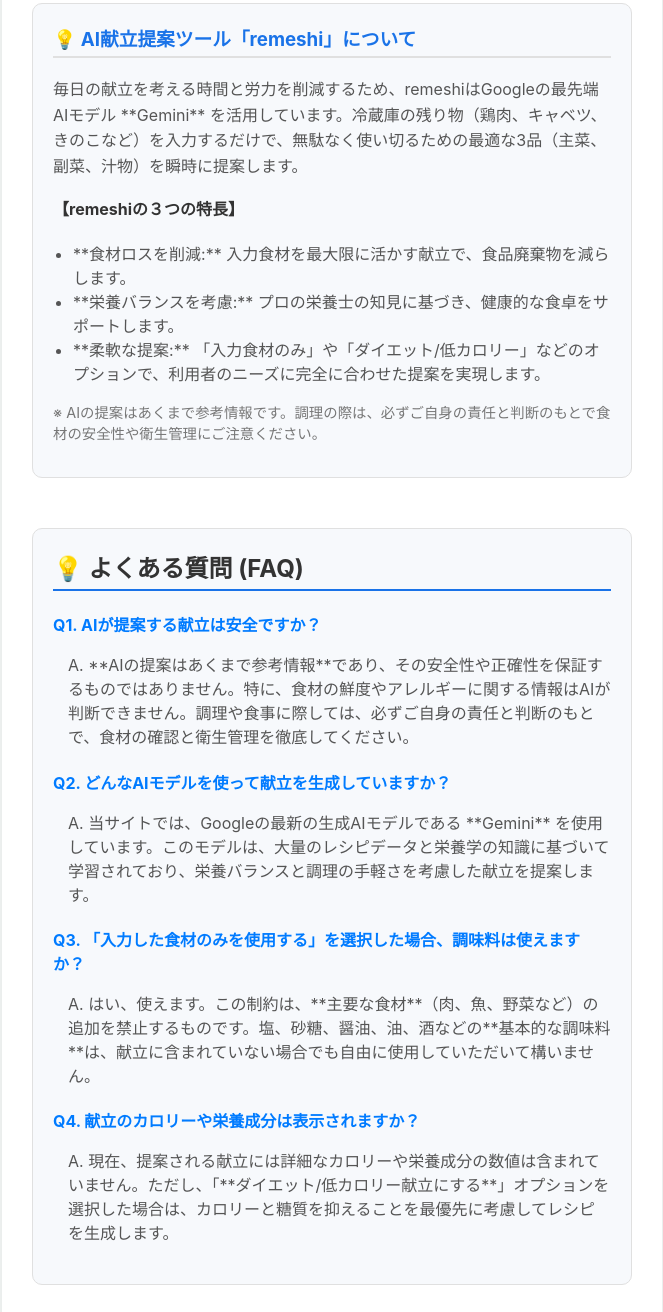
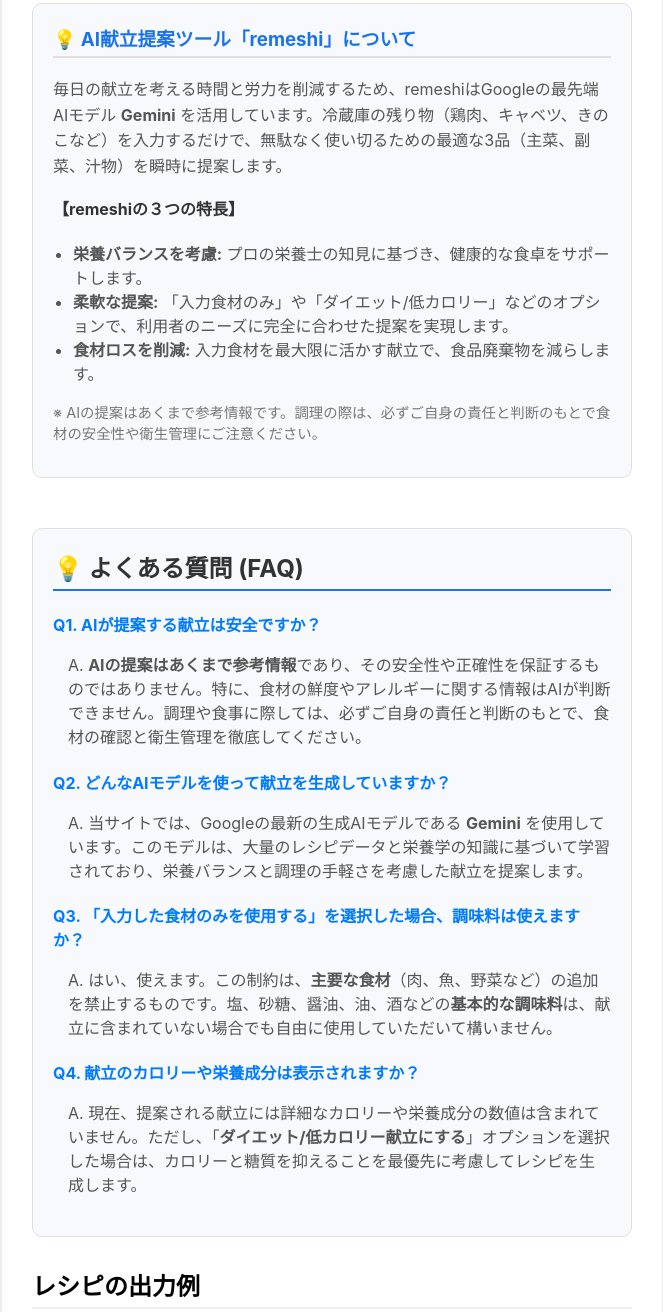
Before and after one commit to swatanabe1005/remeshi, a website: page public/index.html in a window 1280 px wide. Shown: the part 835-2147 px from the top of the page, without its empty margins (308-971 px from the left). Drawn offline with nearby package versions, Linux system fonts and the light colour scheme.

Commit message:
Markdown形式の記載をHTML形式に修正

```diff
--- a/public/index.html
+++ b/public/index.html
@@ -196,14 +196,14 @@
             <div>
                 <label>
                     <input type="checkbox" id="onlyInputIngredients">
-                    **入力した食材のみを使用する**
+                    <strong>入力した食材のみを使用する</strong>
                 </label>
             </div>
 
             <div>
                 <label>
                     <input type="checkbox" id="isDietMenu">
-                    **ダイエット/低カロリー献立にする**
+                    <strong>ダイエット/低カロリー献立にする</strong>
                 </label>
             </div>
             <div class="form-group">
@@ -261,15 +261,15 @@
                 💡 AI献立提案ツール「remeshi」について
             </h3>
             <p style="line-height: 1.6; color: #555;">
-                毎日の献立を考える時間と労力を削減するため、remeshiはGoogleの最先端AIモデル **Gemini**
+                毎日の献立を考える時間と労力を削減するため、remeshiはGoogleの最先端AIモデル <strong>Gemini</strong>
                 を活用しています。冷蔵庫の残り物（鶏肉、キャベツ、きのこなど）を入力するだけで、無駄なく使い切るための最適な3品（主菜、副菜、汁物）を瞬時に提案します。
             </p>
 
             <h4 style="margin-top: 15px; color: #333;">【remeshiの３つの特長】</h4>
             <ul style="color: #555; padding-left: 20px;">
-                <li>**食材ロスを削減:** 入力食材を最大限に活かす献立で、食品廃棄物を減らします。</li>
-                <li>**栄養バランスを考慮:** プロの栄養士の知見に基づき、健康的な食卓をサポートします。</li>
-                <li>**柔軟な提案:** 「入力食材のみ」や「ダイエット/低カロリー」などのオプションで、利用者のニーズに完全に合わせた提案を実現します。</li>
+                <li><strong>栄養バランスを考慮:</strong> プロの栄養士の知見に基づき、健康的な食卓をサポートします。</li>
+                <li><strong>柔軟な提案:</strong> 「入力食材のみ」や「ダイエット/低カロリー」などのオプションで、利用者のニーズに完全に合わせた提案を実現します。</li>
+                <li><strong>食材ロスを削減:</strong> 入力食材を最大限に活かす献立で、食品廃棄物を減らします。</li>
             </ul>
 
             <p style="margin-top: 15px; font-size: 0.9em; color: #777;">
@@ -286,14 +286,14 @@
                 <h4 style="color: #007bff; margin-bottom: 5px;">Q1. AIが提案する献立は安全ですか？</h4>
                 <p style="margin-left: 15px; color: #555;">
                     A.
-                    **AIの提案はあくまで参考情報**であり、その安全性や正確性を保証するものではありません。特に、食材の鮮度やアレルギーに関する情報はAIが判断できません。調理や食事に際しては、必ずご自身の責任と判断のもとで、食材の確認と衛生管理を徹底してください。
+                    <strong>AIの提案はあくまで参考情報</strong>であり、その安全性や正確性を保証するものではありません。特に、食材の鮮度やアレルギーに関する情報はAIが判断できません。調理や食事に際しては、必ずご自身の責任と判断のもとで、食材の確認と衛生管理を徹底してください。
                 </p>
             </div>
 
             <div class="faq-item" style="margin-bottom: 20px;">
                 <h4 style="color: #007bff; margin-bottom: 5px;">Q2. どんなAIモデルを使って献立を生成していますか？</h4>
                 <p style="margin-left: 15px; color: #555;">
-                    A. 当サイトでは、Googleの最新の生成AIモデルである **Gemini**
+                    A. 当サイトでは、Googleの最新の生成AIモデルである <strong>Gemini</strong>
                     を使用しています。このモデルは、大量のレシピデータと栄養学の知識に基づいて学習されており、栄養バランスと調理の手軽さを考慮した献立を提案します。
                 </p>
             </div>
@@ -302,7 +302,7 @@
                 <h4 style="color: #007bff; margin-bottom: 5px;">Q3. 「入力した食材のみを使用する」を選択した場合、調味料は使えますか？</h4>
                 <p style="margin-left: 15px; color: #555;">
                     A.
-                    はい、使えます。この制約は、**主要な食材**（肉、魚、野菜など）の追加を禁止するものです。塩、砂糖、醤油、油、酒などの**基本的な調味料**は、献立に含まれていない場合でも自由に使用していただいて構いません。
+                    はい、使えます。この制約は、<strong>主要な食材</strong>（肉、魚、野菜など）の追加を禁止するものです。塩、砂糖、醤油、油、酒などの<strong>基本的な調味料</strong>は、献立に含まれていない場合でも自由に使用していただいて構いません。
                 </p>
             </div>
 
@@ -310,7 +310,7 @@
                 <h4 style="color: #007bff; margin-bottom: 5px;">Q4. 献立のカロリーや栄養成分は表示されますか？</h4>
                 <p style="margin-left: 15px; color: #555;">
                     A.
-                    現在、提案される献立には詳細なカロリーや栄養成分の数値は含まれていません。ただし、「**ダイエット/低カロリー献立にする**」オプションを選択した場合は、カロリーと糖質を抑えることを最優先に考慮してレシピを生成します。
+                    現在、提案される献立には詳細なカロリーや栄養成分の数値は含まれていません。ただし、「<strong>ダイエット/低カロリー献立にする</strong>」オプションを選択した場合は、カロリーと糖質を抑えることを最優先に考慮してレシピを生成します。
                 </p>
             </div>
         </div>
```
